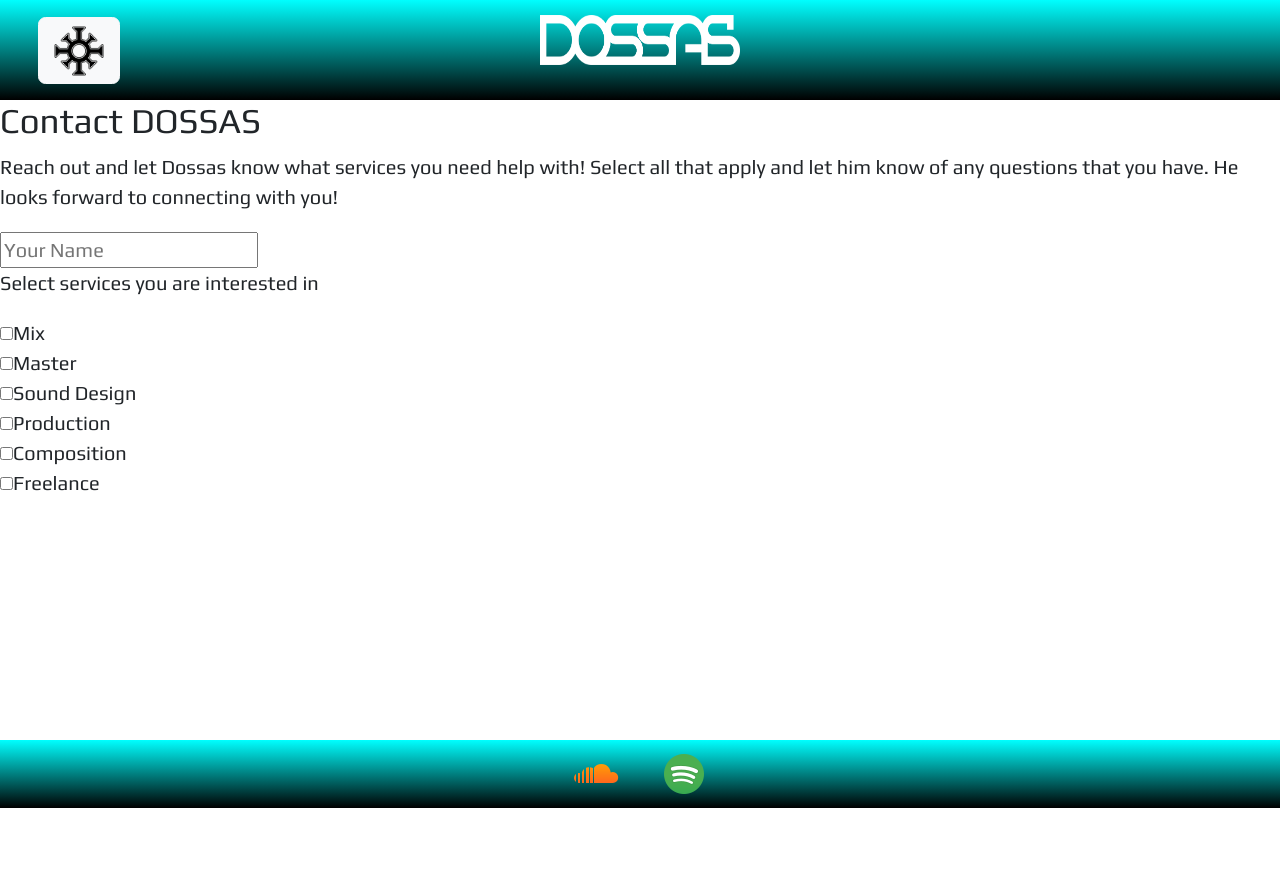
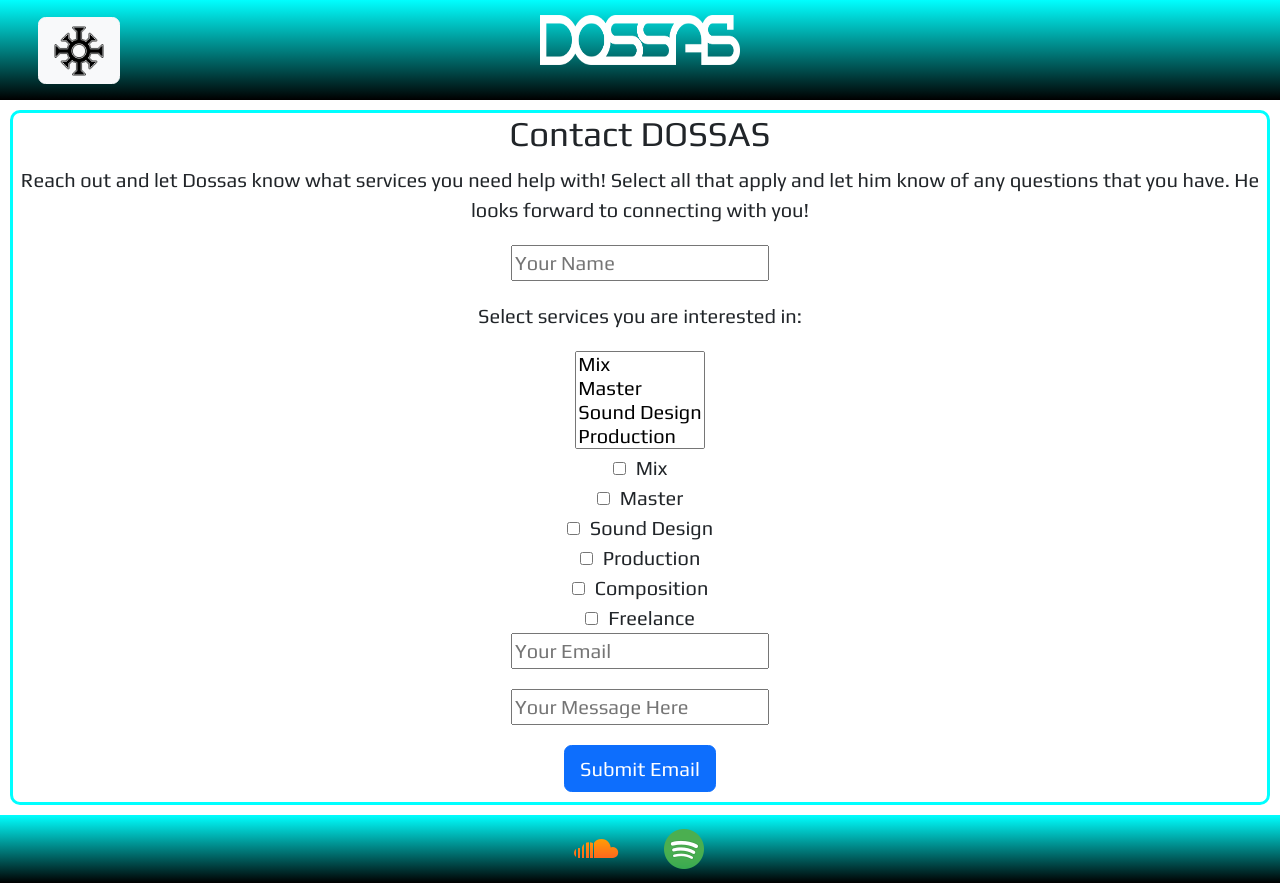
Before and after one commit to tjlinch/dossas_Llc, a React (Create React App) app in the folder client/: page /contact in a window 1280 px wide. Shown: the top 883 px of the page. Before the commit the page ends 808 px from the top, so only its background shows below. Built offline with nearby package versions, Linux system fonts and the light colour scheme.

Commit message:
mockup contact form

```diff
--- a/client/src/App.css
+++ b/client/src/App.css
@@ -91,6 +91,25 @@ nav {
     padding: 10px;
 }
 
+#contactPage {
+    text-align: center;
+    border: 3px solid aqua;
+    border-radius: 10px;
+    margin: 10px;
+}
+
+.checkboxInput {
+    margin-right: 10px;
+}
+
+.textInput {
+    margin-bottom: 20px;
+}
+
+#submitBtn {
+    margin-bottom: 10px;
+}
+
 .footer {
     background: linear-gradient(aqua, black);
     min-height: 5vh;
--- a/client/src/components/Contact.js
+++ b/client/src/components/Contact.js
@@ -9,20 +9,35 @@ const Contact = () => {
         <form className='emailForm'>
           <input
             type='text'
+            className='textInput'
             name='from-name'
             placeholder='Your Name'
+            // value={toSend.from_name}
+            // onChange={handleChange}
           /><br></br>
-          <p>Select services you are interested in</p>
+          <p>Select services you are interested in:</p>
+          {/* multiple select box with more complicated UI */}
+          <select name='services' id='servicesSelect' multiple>
+            <option value='mix'>Mix</option>
+            <option value='master'>Master</option>
+            <option value='soundDesign'>Sound Design</option>
+            <option value ='production'>Production</option>
+            <option value ='composition'>Composition</option>
+            <option value='freelance'>Freelance</option>
+          </select><br></br>
+          {/* checkbox design that takes up more room */}
           <input
             type='checkbox'
             id='mix'
+            className='checkboxInput'
             name='mix'
-            value='Mix'
+            value='Mix' // or value={toSend.mix}?
           />
           <label for='mix'>Mix</label><br></br>
           <input
             type='checkbox'
             id='master'
+            className='checkboxInput'
             name='master'
             value='Master'
           />
@@ -30,6 +45,7 @@ const Contact = () => {
           <input
             type='checkbox'
             id='soundDesign'
+            className='checkboxInput'
             name='soundDesign'
             value='Sound Design'
           />
@@ -37,6 +53,7 @@ const Contact = () => {
           <input
             type='checkbox'
             id='production'
+            className='checkboxInput'
             name='production'
             value='Production'
           />
@@ -44,6 +61,7 @@ const Contact = () => {
           <input
             type='checkbox'
             id='composition'
+            className='checkboxInput'
             name='composition'
             value='Composition'
           />
@@ -51,11 +69,24 @@ const Contact = () => {
           <input
             type='checkbox'
             id='freelance'
+            className='checkboxInput'
             name='freelance'
             value='Freelance'
           />
           <label for='freelance'>Freelance</label><br></br>
-
+          <input
+            type='text'
+            className='textInput'
+            name='reply_to'
+            placeholder='Your Email'
+          /><br></br>
+          <input
+            type='text'
+            className='textInput'
+            name='message'
+            placeholder='Your Message Here'
+          /><br></br>
+          <button type='submit' className='btn btn-primary' id='submitBtn'>Submit Email</button>
         </form>
       </section>
     </div>
```
